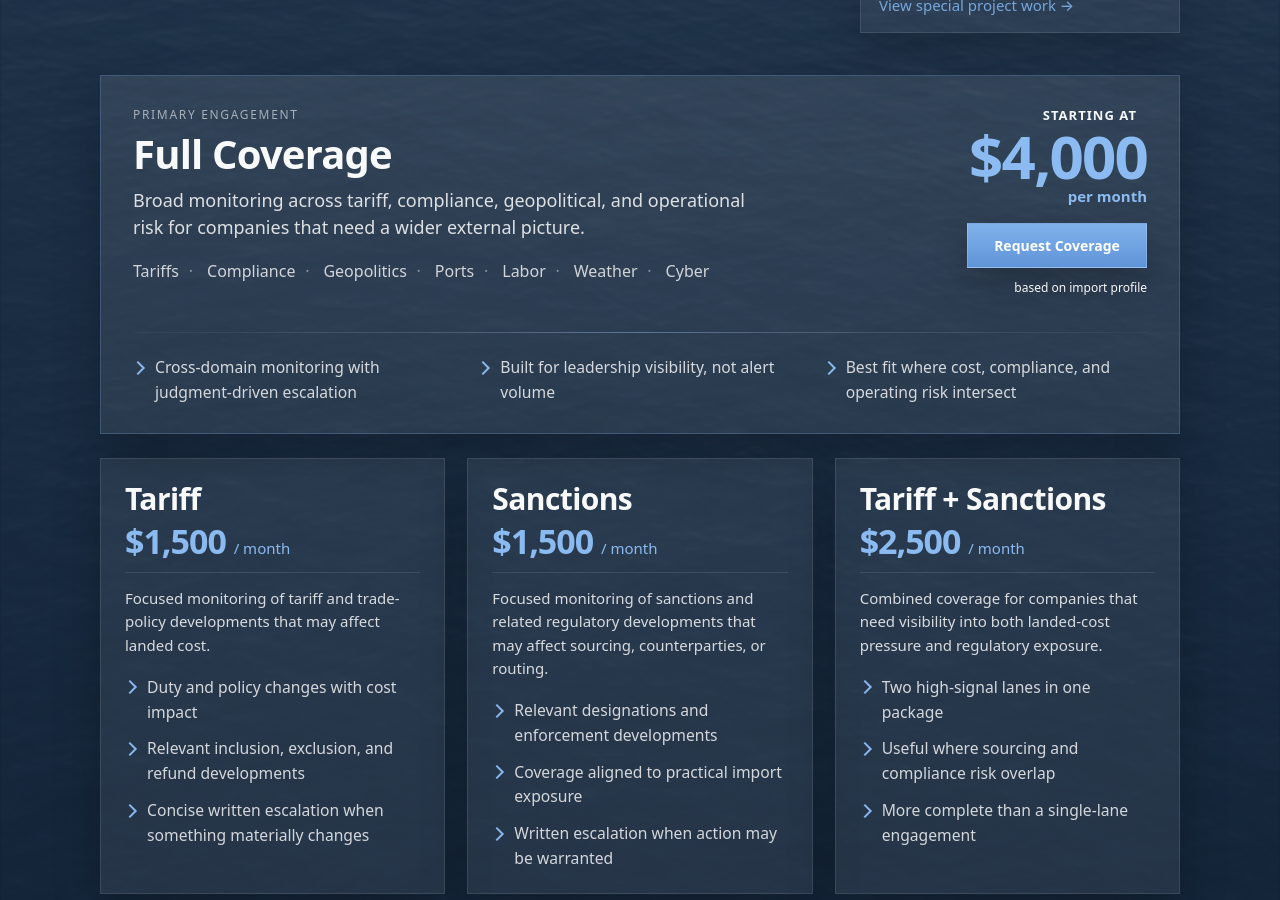
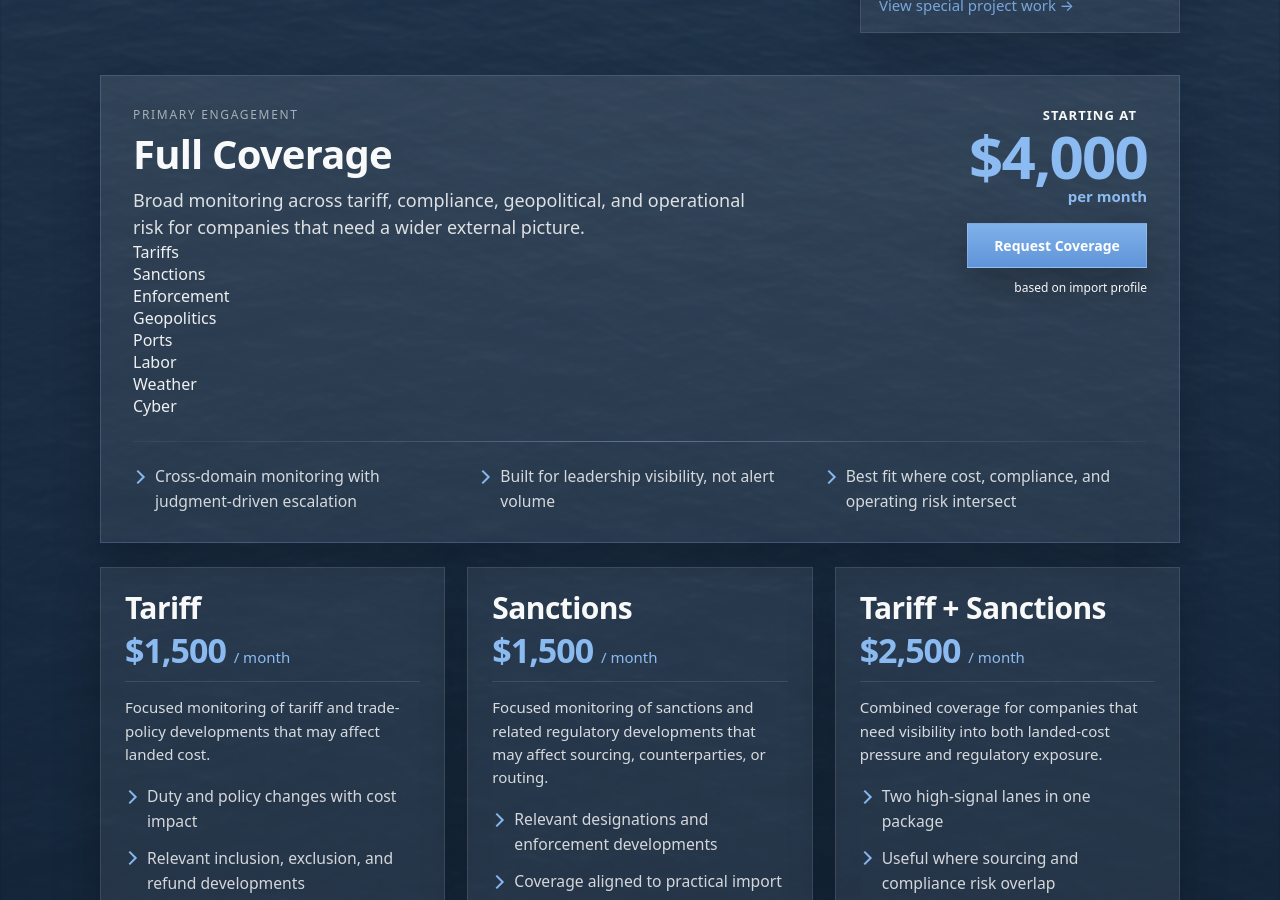
Before and after one commit to importrisk/import-risk-intelligence-site, a Jekyll site: the page built from pricing.html, in a window 1280 px wide and 900 px high, scrolled down 512 px. Built offline with Jekyll 4.4.1, drawn with Linux system fonts in a browser that asks for light colours.

Commit message:
Update pricing.html

```diff
--- a/pricing.html
+++ b/pricing.html
@@ -53,15 +53,16 @@ description: Pricing and scope options for Import Risk Intelligence.
           risk for companies that need a wider external picture.
         </p>
 
-        <div class="pricing-domain-list" aria-label="Core risk domains">
-          <span>Tariffs</span>
-          <span>Compliance</span>
-          <span>Geopolitics</span>
-          <span>Ports</span>
-          <span>Labor</span>
-          <span>Weather</span>
-          <span>Cyber</span>
-        </div>
+   <div class="pricing-domain-columns" aria-label="Core risk domains">
+  <div class="pricing-domain-item"><span class="pricing-domain-bullet"></span><span>Tariffs</span></div>
+  <div class="pricing-domain-item"><span class="pricing-domain-bullet"></span><span>Sanctions</span></div>
+  <div class="pricing-domain-item"><span class="pricing-domain-bullet"></span><span>Enforcement</span></div>
+  <div class="pricing-domain-item"><span class="pricing-domain-bullet"></span><span>Geopolitics</span></div>
+  <div class="pricing-domain-item"><span class="pricing-domain-bullet"></span><span>Ports</span></div>
+  <div class="pricing-domain-item"><span class="pricing-domain-bullet"></span><span>Labor</span></div>
+  <div class="pricing-domain-item"><span class="pricing-domain-bullet"></span><span>Weather</span></div>
+  <div class="pricing-domain-item"><span class="pricing-domain-bullet"></span><span>Cyber</span></div>
+</div>
       </div>
 
       <div class="pricing-card-priceblock">
```
